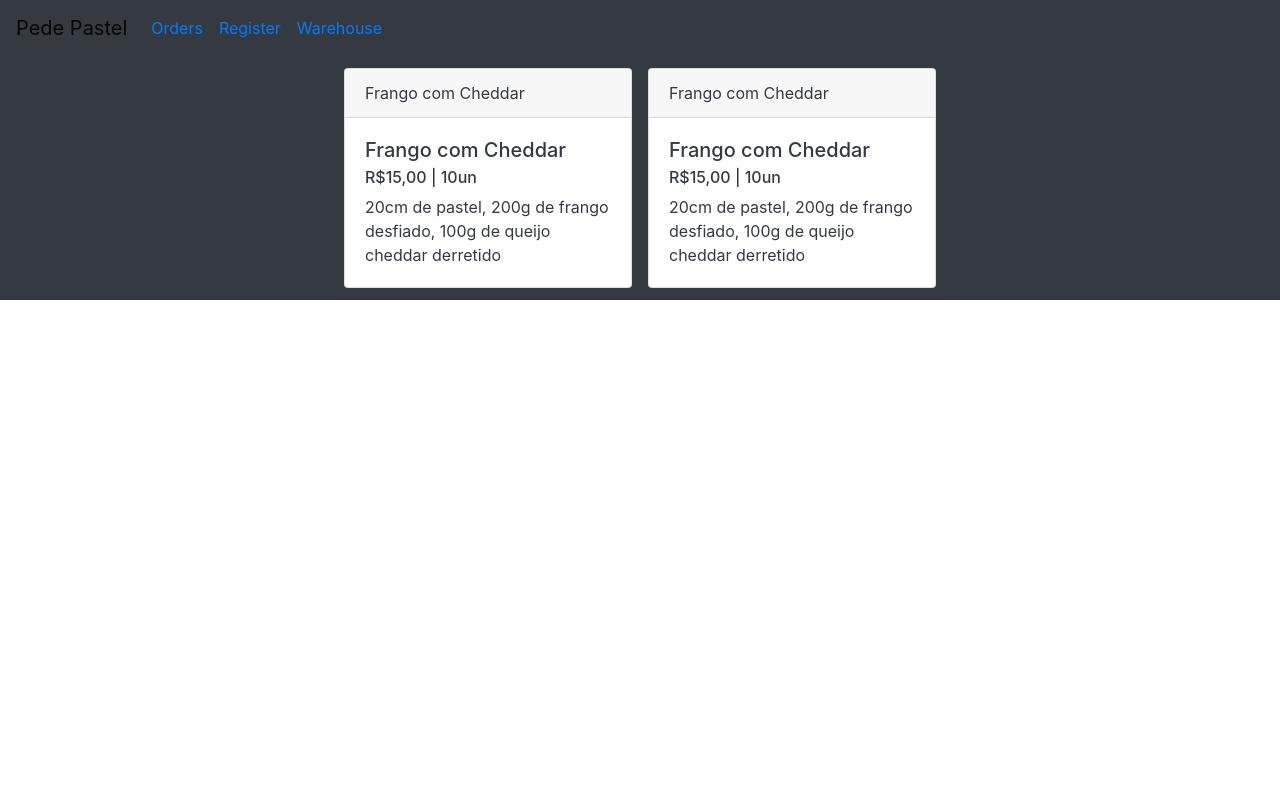
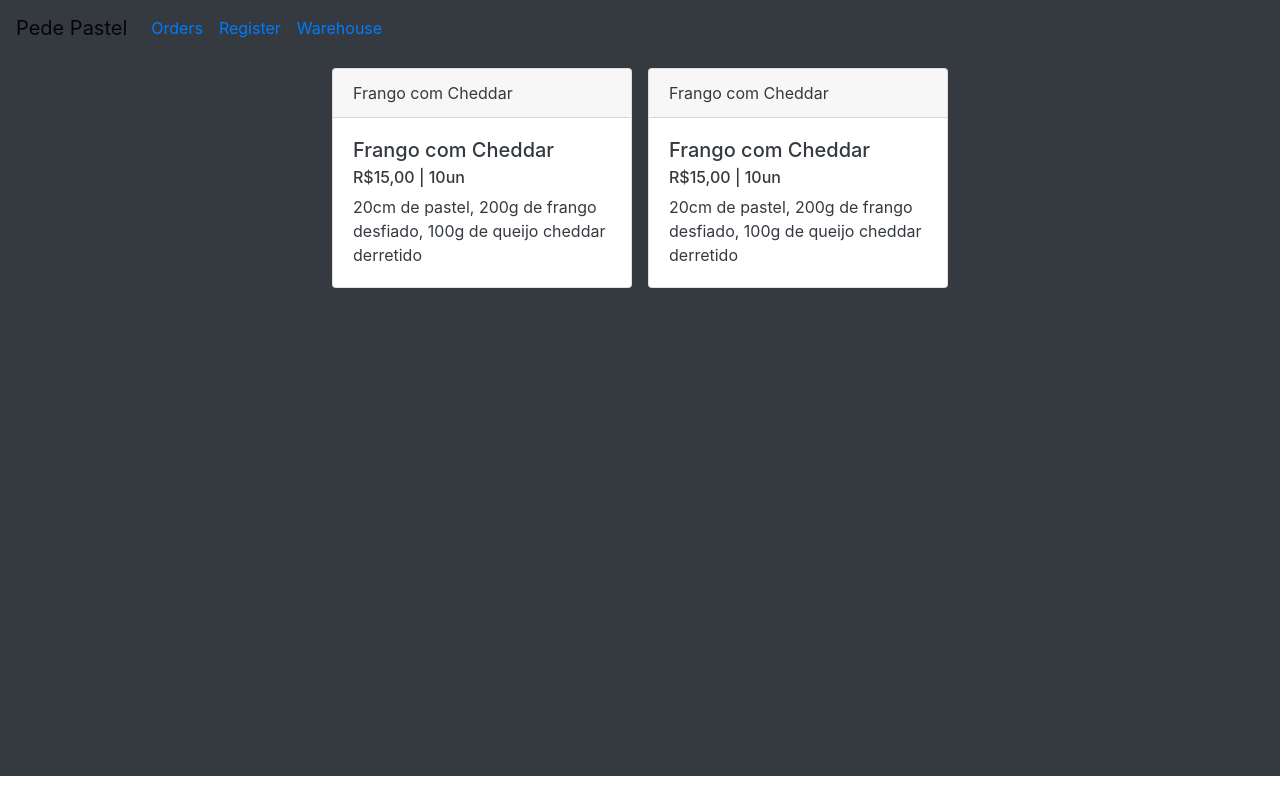
Before and after one commit to oseiasal/pede-um-pastel, a React (Create React App) app: page /warehouse in a window 1280 px wide. Built offline with nearby package versions, Linux system fonts and the light colour scheme; the HTML template or start-up script is replaced by a standard one.

Commit message:
componente criado

```diff
--- a/src/components/Warehouse.js
+++ b/src/components/Warehouse.js
@@ -4,9 +4,9 @@ import { Card, Container, Row } from 'react-bootstrap'
 export default function Warehouse() {
     return (
         <>
-            <Container className='p-1 bg-dark' fluid>
-                <Row className="justify-content-center">
-                    <Card className="m-2" text={'dark'} style={{ width: '18rem' }}>
+            <Container className=' bg-dark' style={{ height: '90vh' }} fluid>
+                <Row className=" p-1 justify-content-center" >
+                    <Card className="m-2" text={'dark'} style={{ width: 300 }}>
                         <Card.Header>Frango com Cheddar</Card.Header>
                         <Card.Body>
                             <Card.Title> Frango com Cheddar </Card.Title>
@@ -18,7 +18,7 @@ export default function Warehouse() {
                         </Card.Body>
                     </Card>
 
-                    <Card className="m-2" text={'dark'} style={{ width: '18rem' }}>
+                    <Card className="m-2" text={'dark'} style={{ width: 300 }}>
                         <Card.Header>Frango com Cheddar</Card.Header>
                         <Card.Body>
                             <Card.Title> Frango com Cheddar </Card.Title>
```
